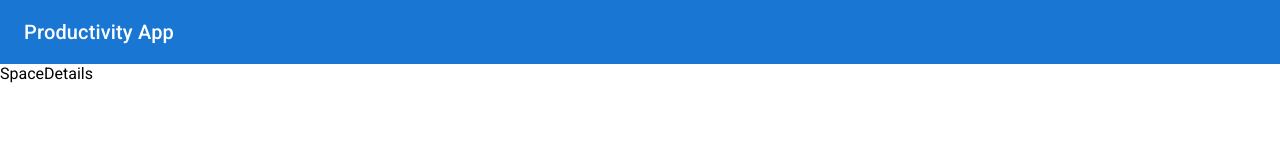
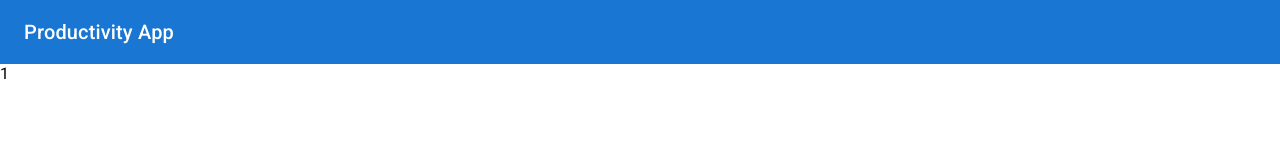
Before and after one commit to WayneA330/productivity_app, a React (Create React App) app: page /spaces/1 in a window 1280 px wide. Shown: the top 160 px of the page. Built offline with nearby package versions, Linux system fonts and the light colour scheme.

Commit message:
fixed issue of getSpaces useQuery key

```diff
--- a/src/pages/Spaces/Modals/AddSpace.jsx
+++ b/src/pages/Spaces/Modals/AddSpace.jsx
@@ -21,7 +21,7 @@ const AddSpace = ({ open, handleClose, title, width }) => {
     {
       onSuccess: (data) => {
         handleClose();
-        queryClient.invalidateQueries("addSpace");
+        queryClient.invalidateQueries("getSpaces");
         enqueueSnackbar("Successfully added space!", {
           variant: "success",
         });
--- a/src/pages/Spaces/SpaceDetails.jsx
+++ b/src/pages/Spaces/SpaceDetails.jsx
@@ -1,7 +1,10 @@
 import React from "react";
+import { useParams } from "react-router-dom";
 
 const SpaceDetails = () => {
-  return <div>SpaceDetails</div>;
+  let params = useParams();
+
+  return <div>{params.id}</div>;
 };
 
 export default SpaceDetails;
--- a/src/pages/Spaces/index.jsx
+++ b/src/pages/Spaces/index.jsx
@@ -22,7 +22,7 @@ const Spaces = () => {
 
   const navigate = useNavigate();
 
-  const { data: spaces, isError } = useQuery(["addSpace"], () =>
+  const { data: spaces, isError } = useQuery(["getSpaces"], () =>
     getData({ url: api.GET_SPACES })
   );
 
```
